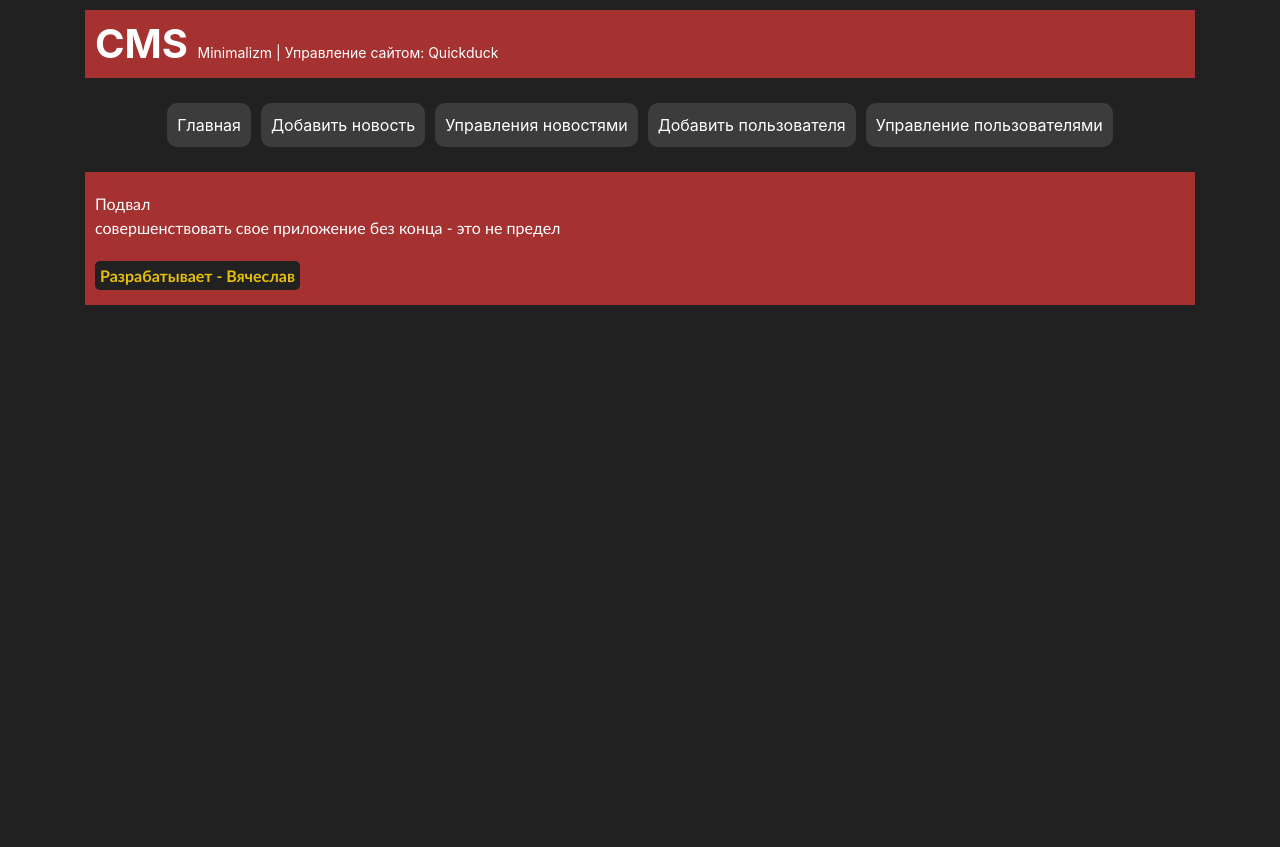
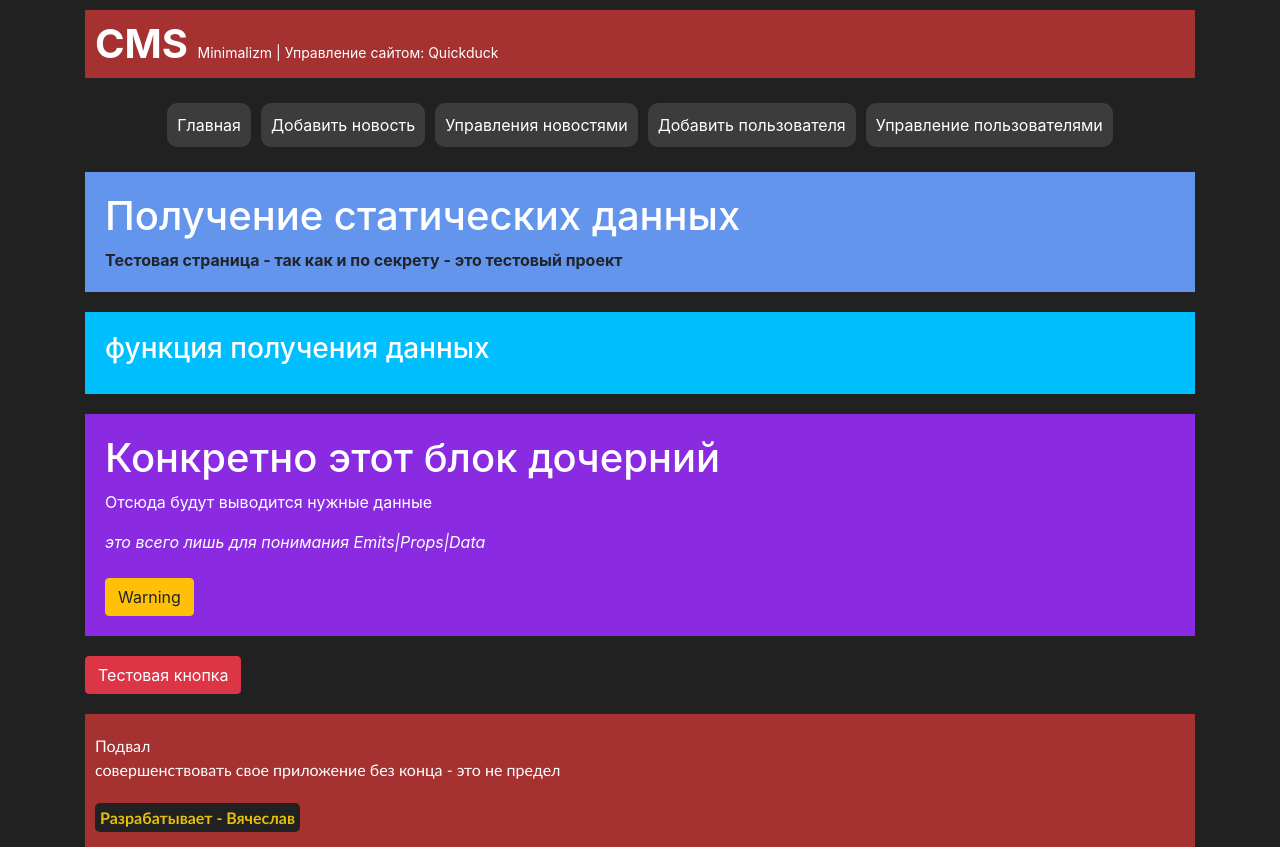
Before and after one commit to Viacheslav1998/cms-quickduck, a Vue app: page /test-static in a window 1280 px wide. Before the commit the page ends 800 px from the top, so only its background shows below. Built offline with nearby package versions, Linux system fonts and the light colour scheme; what vue-sweetalert2 would draw is missing.

Commit message:
quickfix

```diff
--- a/src/router.js
+++ b/src/router.js
@@ -4,12 +4,14 @@ import Home from './pages/Home.vue';
 import AddNews from './pages/AddNews.vue';
 import News from './pages/News.vue';
 import Test from './testPages/testAttention.vue';
+import TestStaticData from './testPages/testStaticData.vue';
 
 const routes = [
   { path: '/', component: Home },
   { path: '/add', component: AddNews },
   { path: '/news', component: News },
   { path: '/test', component: Test },
+  { path: '/test-static', component: TestStaticData },
 ];
 
 const router = createRouter({
--- a/src/testPages/testChilds/testSubmit.vue
+++ b/src/testPages/testChilds/testSubmit.vue
@@ -1,11 +1,13 @@
 <template>
   <div class="container">
     <div class="space">
-      <h1>Конкретно этот блок дочерний</h1>
-      <p>Отсюда будут выводиться нужные данные</p>
-      <i>это всего лишь понмиание emits</i><br><br>
+      <h1>{{ title }}</h1>
+      <p>{{ description }}</p>
+      <i>{{ tiny }}</i>
+      <br><br>
       <button type="button" class="btn btn-warning" @click="sendDataToParent">Warning</button>
     </div>
+    <div style="padding: 10px 0;"></div>
     <div class="test-container">
       <button type="button" class="btn btn-danger" @click="testAttention">Тестовая кнопка</button>
     </div>
@@ -16,6 +18,13 @@
 export default {
   name: 'TestSubmit',
   emits: ['click'],
+  data() {
+    return {
+      title: 'Конкретно этот блок дочерний',
+      description: 'Отсюда будут выводится нужные данные',
+      tiny: 'это всего лишь для понимания Emits|Props|Data'
+    }
+  },
   methods: {
     async sendDataToParent() {
       try {
```
